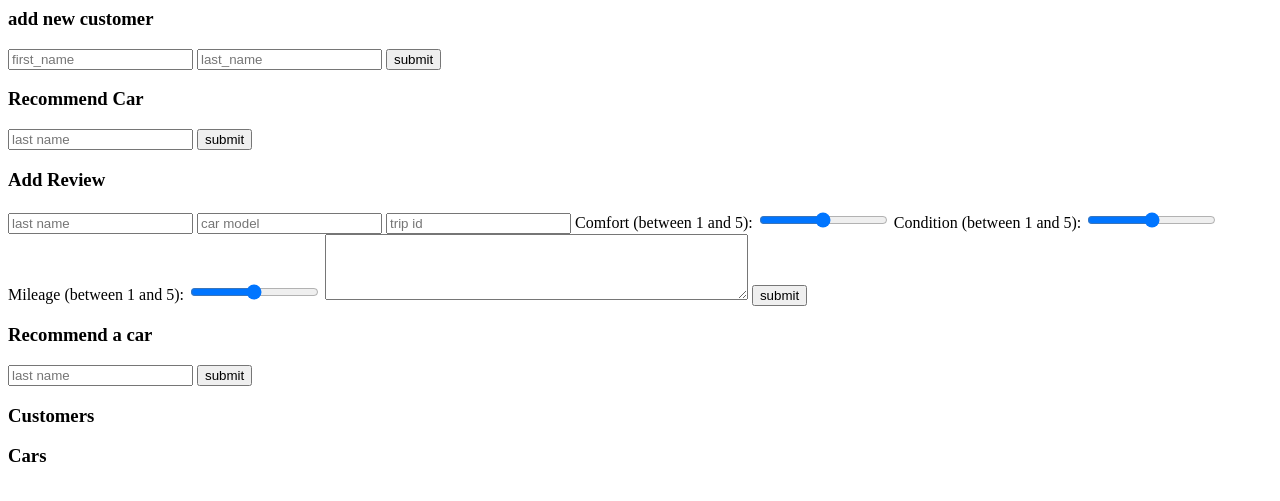
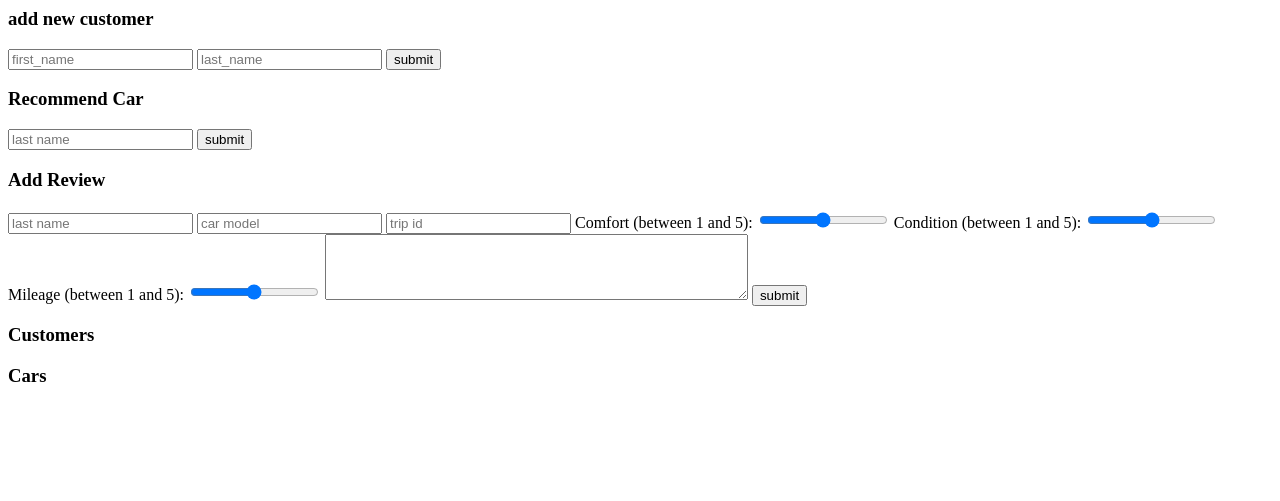
Before and after one commit to nilabhnahideka/carRentalReviewSystem_NilabhDeka, a Node server app: template views/index.ejs in a window 1280 px wide. Shown: the top 501 px of the page. Run offline with Node 20, Linux system fonts and the light colour scheme; the template is opened without the code that fills it, so the values that code supplies are empty.

Commit message:
Second Commit

```diff
--- a/app.js
+++ b/app.js
@@ -5,6 +5,9 @@ var cookieParser= require('cookie-parser');
 var bodyParser= require('body-parser');
 var neo4j = require('neo4j-driver');
 const { match } = require('assert');
+const { emitWarning } = require('process');
+const res = require('express/lib/response');
+const { query } = require('express');
 
 
 var app = express();
@@ -19,8 +22,6 @@ app.use(express.static(path.join(__dirname, 'public')));
 
 var driver = neo4j.driver('bolt://localhost', neo4j.auth.basic('neo4j','123'));
 var session = driver.session();
-
-
 
 
 
@@ -84,28 +85,49 @@ app.post('/customer/add',function(req,res){
 
 
 })
+async function  getReviews(){
+// var driver = neo4j.driver('bolt://localhost', neo4j.auth.basic('neo4j','123'));
+var last_name = 'Ange';
+var session = driver.session();
+const query = await session.run(`Match(n:Customer{last_name:'${last_name}'})-[r:REVIEWED]->(m:Cars) WHERE r.r_comfort >= 3 and r.r_condition >= 3 and r.r_mileage >= 1 return Distinct m.car_make`)
+console.log(query.records.forEach((record)=>{
+console.log(record._fields.car_make)
+}))
 
-//recommend
-app.post('/customer/recommend', function(req,res){
-    var last_name= req.body.last_name;
-    var carModelARR=[];
-    session
-        .run("MATCH (n:Customer {last_name:$lastParam})-[r:REVIEWED]-(m:Cars) WHERE r.r_comfort > 3 and r.r_condition > 3 and r.r_mileage > 1 RETURN DISTINCT m", {lastParam:last_name})
-        .then(function(result){
-             res.redirect('/')
-                })
+}
+
+
+app.get('/review', async (req, res) => {
 
 
 
+   await getReviews() // Right here
 
-        // res.render('index',{
-        //     carname : carModelARR
-        //     })
-            .catch(function(err){
-                console.log(err);
-            })
-    })
 
+  })
+
+
+
+//recommend
+// app.post('/customer/recommend', function(req,res){
+//     var last_name= req.body.last_name;
+//     var carModelARR=[];
+//     session
+//         .run("MATCH (n:Customer {last_name:$lastParam})-[r:REVIEWED]->(m:Cars) WHERE r.r_comfort > 3 and r.r_condition > 3 and r.r_mileage > 1 RETURN DISTINCT m", {lastParam:last_name})
+//         .then(function(result){
+//              res.redirect('/')
+//                 })
+
+// `MATCH (n:Customer {last_name:'${last_name}}')-[r:REVIEWED]->(m:Cars) WHERE r.r_comfort > 3 and r.r_condition > 3 and r.r_mileage > 1 RETURN DISTINCT m`
+//
+
+//         // res.render('index',{
+//         //     carname : carModelARR
+//         //     })
+//             .catch(function(err){
+//                 console.log(err);
+//             })
+//     }
 
 
 
--- a/views/index.ejs
+++ b/views/index.ejs
@@ -7,7 +7,7 @@
     <input type="submit" value="submit">
 </form>
 <h3>Recommend Car</h3>
-<form method="POST" action="/customer/recommend">
+<form method="post" action="/">
     <input type="text" name="last_name" placeholder="last name">
     <input type="submit" value="submit">
 </form>
@@ -27,11 +27,11 @@
     <input type="submit" value="submit">
 </form>
 
-<h3>Recommend a car</h3>
+<!-- <h3>Recommend a car</h3>
 <form method="POST" action="/customer/recommend">
     <input type="text" name = "last_name" placeholder="last name">
     <input type="submit" value="submit">
-</form>
+</form> -->
 
 <h3>Customers</h3>
 <ul>
```
